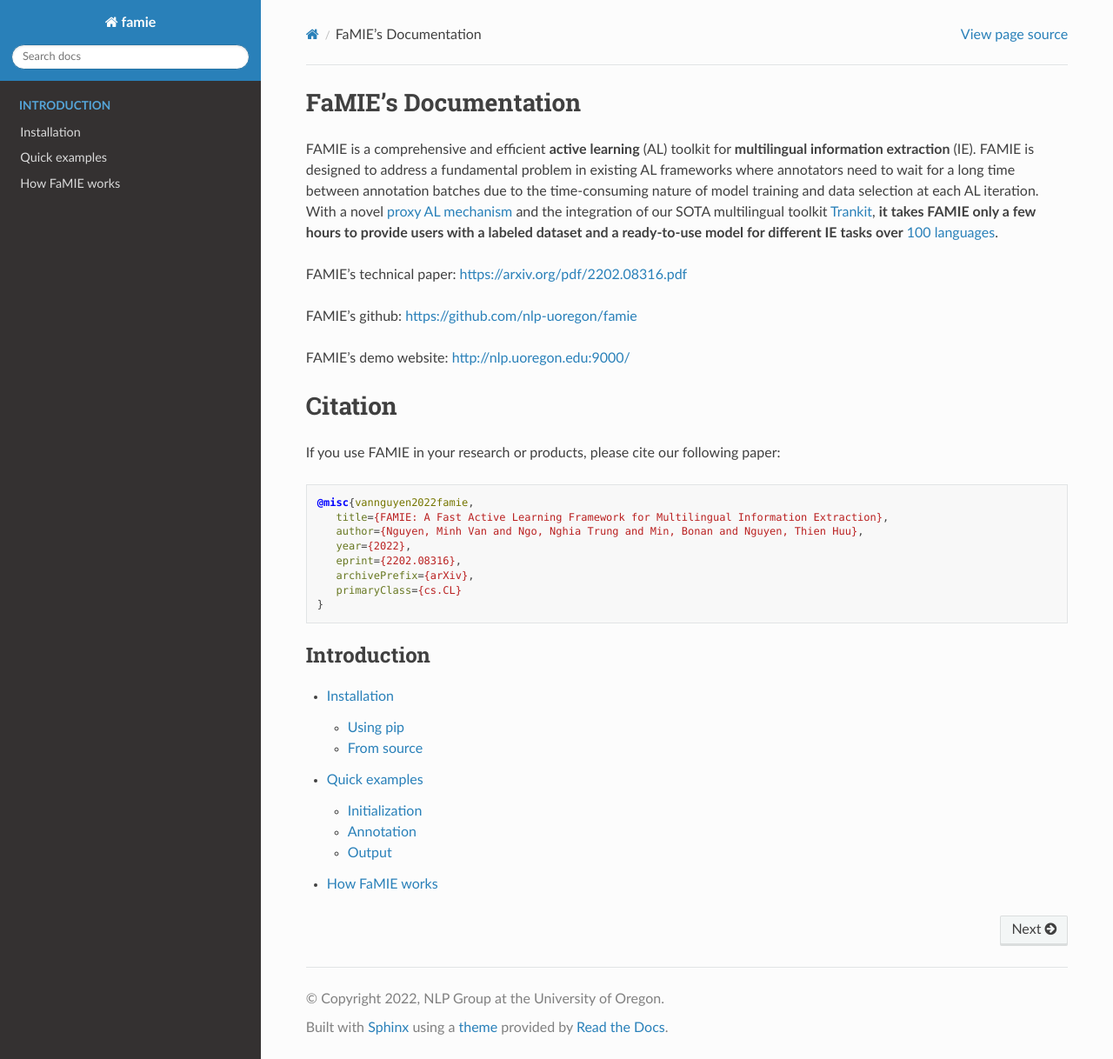
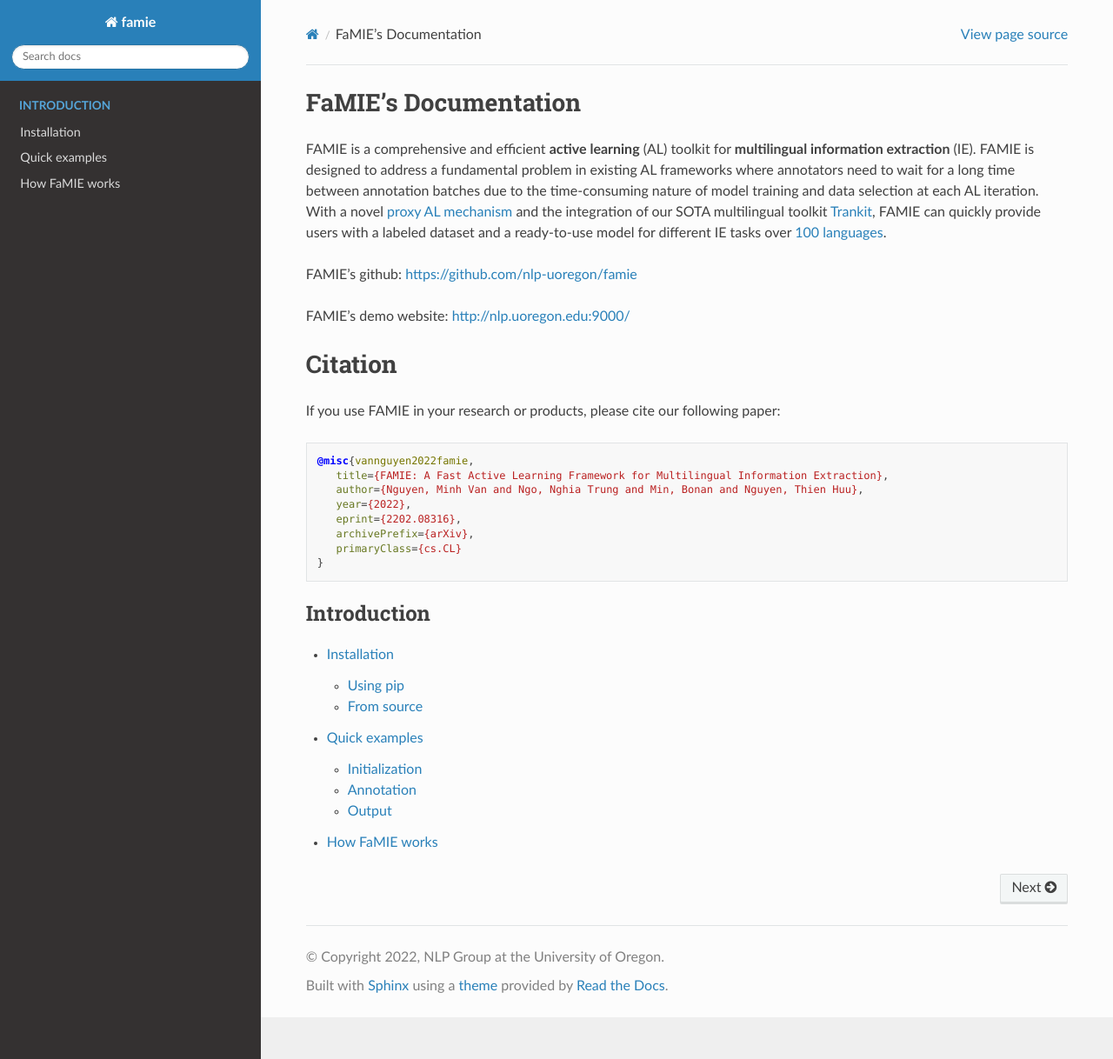
Before and after one commit to nlp-uoregon/famie, a Sphinx documentation site: the page built from docs/source/index.rst, in a window 1280 px wide and 1218 px high. Shown: the whole window at 87% size. Built offline with Sphinx 7.4.7 and the Read the Docs theme 2.0.0, drawn with Linux system fonts in a browser that asks for light colours.

```diff
--- a/docs/source/index.rst
+++ b/docs/source/index.rst
@@ -6,9 +6,7 @@
 FaMIE's Documentation
 ================================================
 
-FAMIE is a comprehensive  and efficient **active learning** (AL) toolkit for **multilingual information extraction** (IE). FAMIE is designed to address a fundamental problem in existing AL frameworks where annotators need to wait for a long time between annotation batches due to the time-consuming nature of model training and data selection at each AL iteration. With a novel `proxy AL mechanism <https://famie.readthedocs.io/en/latest/howitworks.html>`_ and the integration of our SOTA multilingual toolkit `Trankit <https://github.com/nlp-uoregon/trankit>`_, **it takes FAMIE only a few hours to provide users with a labeled dataset and a ready-to-use model for different IE tasks over** `100 languages <https://trankit.readthedocs.io/en/latest/pkgnames.html#trainable-languages>`_.
-
-FAMIE's technical paper: https://arxiv.org/pdf/2202.08316.pdf
+FAMIE is a comprehensive  and efficient **active learning** (AL) toolkit for **multilingual information extraction** (IE). FAMIE is designed to address a fundamental problem in existing AL frameworks where annotators need to wait for a long time between annotation batches due to the time-consuming nature of model training and data selection at each AL iteration. With a novel `proxy AL mechanism <https://famie.readthedocs.io/en/latest/howitworks.html>`_ and the integration of our SOTA multilingual toolkit `Trankit <https://github.com/nlp-uoregon/trankit>`_, FAMIE can quickly provide users with a labeled dataset and a ready-to-use model for different IE tasks over `100 languages <https://trankit.readthedocs.io/en/latest/pkgnames.html#trainable-languages>`_.
 
 FAMIE's github: https://github.com/nlp-uoregon/famie
 
```
Also changed, not shown: README.md (+1 -15 lines).
